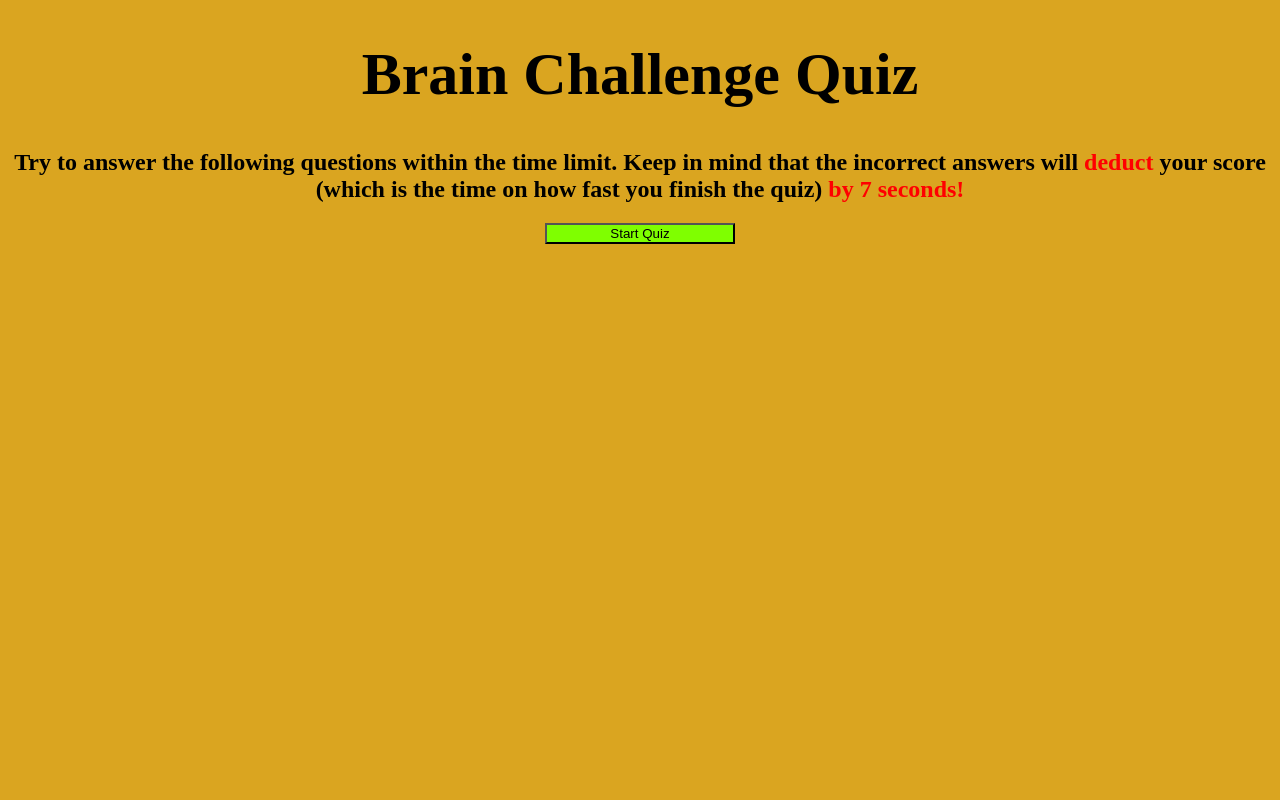
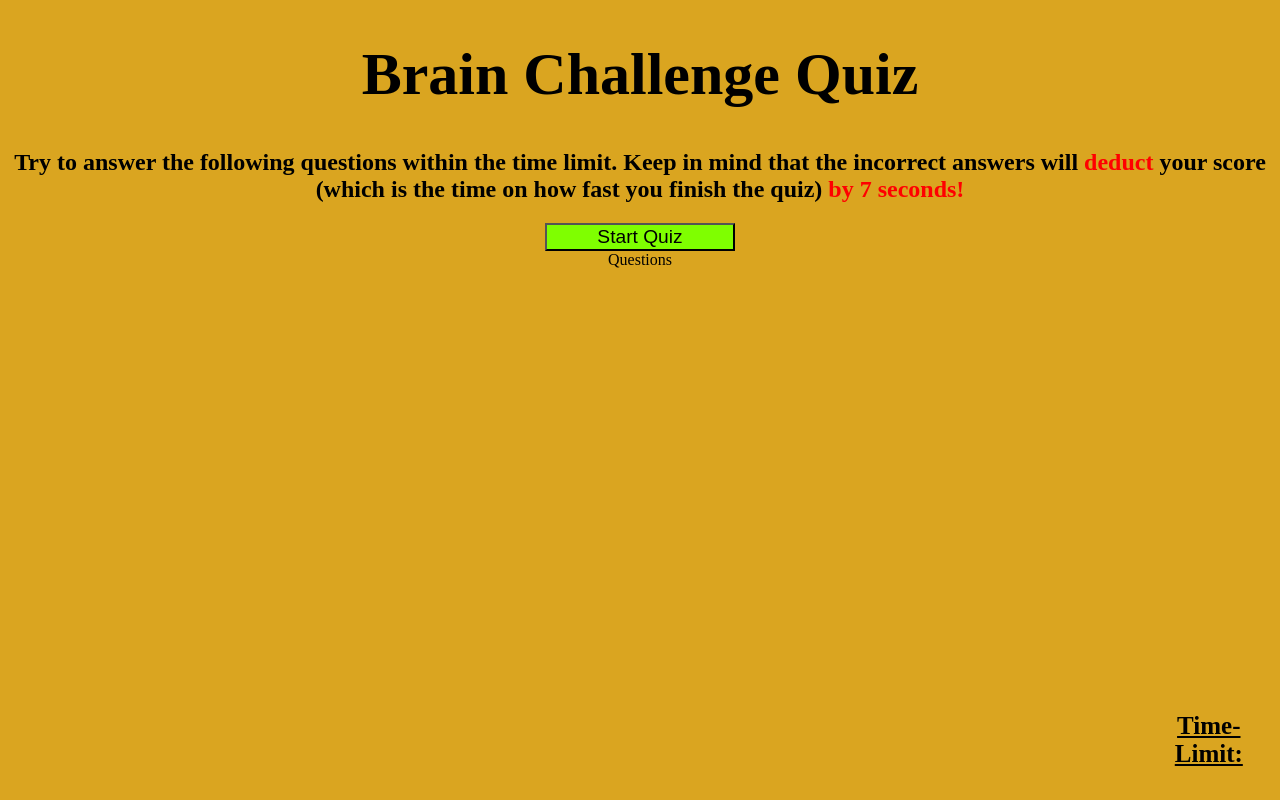
Before and after one commit to CallMeIce/Quiz, a plain HTML site: page index.html in a window 1280 px wide. Drawn offline with Linux system fonts and the light colour scheme.

Commit message:
added the timer and gotta hide questions bar on main screen

```diff
--- a/assets/script.js
+++ b/assets/script.js
@@ -0,0 +1 @@
+//*
--- a/assets/style.css
+++ b/assets/style.css
@@ -11,7 +11,8 @@ span {
 }
 
 #start {
-    height: 15%;
+    font-size: larger;
+    height: 30%;
     width: 15%;
     background-color: chartreuse;
 }
@@ -27,3 +28,12 @@ header > h1 {
     margin-bottom: 2%;
     padding: 15px;
 }
+
+.Time {
+    display: flex;
+    text-decoration: underline;
+    font-size: 25px;
+    font-weight: bolder;
+    margin-top: 35%;
+    margin-left: 90%;
+}
--- a/index.html
+++ b/index.html
@@ -13,6 +13,9 @@
         <h2>Try to answer the following questions within the time limit. Keep in mind that the incorrect answers will <span id="bold">deduct</span> your score (which is the time on how fast you finish the quiz) <span id="bold">by 7 seconds!</span></h2>
             <button id="start">Start Quiz</button>
 </header>
+<nav class="Questions">
+    Questions
+</nav>
 <article class="Hidden">
     <button class="button" id="buttonA">A</button>
     <button class="button" id="buttonB">B</button>
@@ -20,5 +23,9 @@
     <button class="button" id="buttonD">D</button>
 </article>
 
+<footer class="Time">
+    Time-Limit:
+</footer>
+
 <script src="./assets/script.js"></script>
 </html>
```
